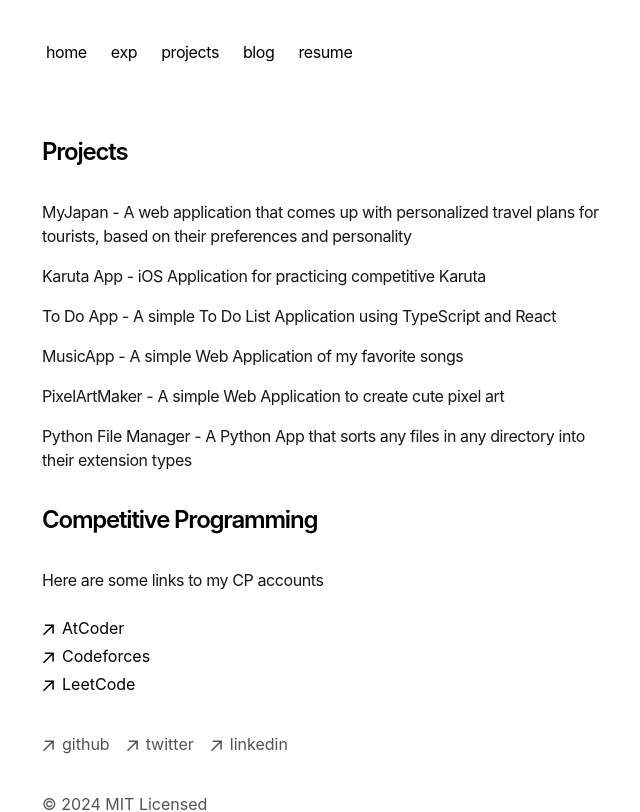
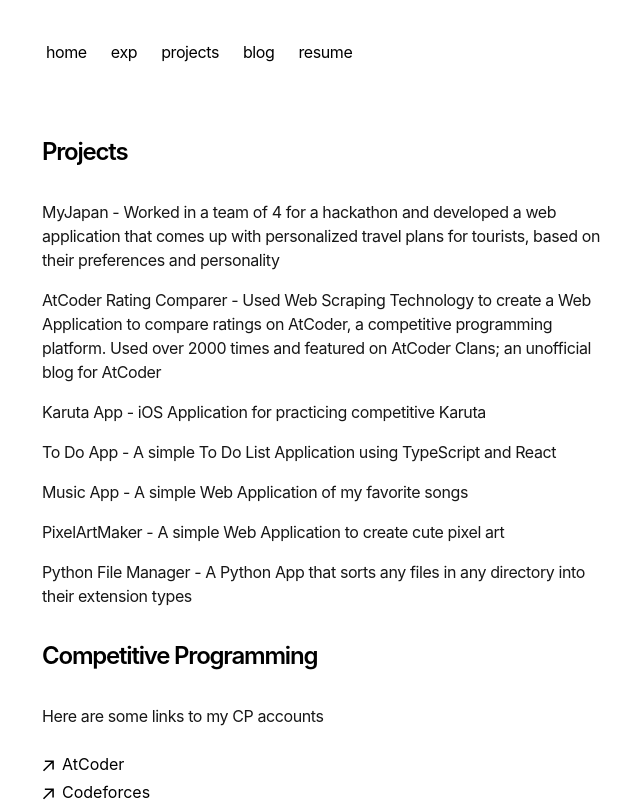
Before and after one commit to nobu-h-o/portfolio2025, a Next.js app: page /projects in a window 1280 px wide. Shown: the top 812 px of the page, without its empty margins (310-950 px from the left). Built offline with nearby package versions, Linux system fonts and the light colour scheme.

Commit message:
added projects

```diff
--- a/app/projects/page.tsx
+++ b/app/projects/page.tsx
@@ -19,8 +19,21 @@
             >
                 <div className="w-full flex flex-col md:flex-row space-x-0 md:space-x-2">
                     <p className="text-neutral-900 dark:text-neutral-100 tracking-tight">
-                        MyJapan - A web application that comes up with personalized travel plans for tourists,
+                        MyJapan - Worked in a team of 4 for a hackathon and developed
+                        a web application that comes up with personalized travel plans for tourists,
                         based on their preferences and personality
+                    </p>
+                </div>
+            </Link>
+            <Link
+                className="flex flex-col space-y-1 mb-4"
+                href='https://github.com/nobu-h-o/AtCoderRatingComparer'
+                target="_blank"
+            >
+                <div className="w-full flex flex-col md:flex-row space-x-0 md:space-x-2">
+                    <p className="text-neutral-900 dark:text-neutral-100 tracking-tight">
+                        AtCoder Rating Comparer - Used Web Scraping Technology to create a Web Application to compare ratings on AtCoder, a competitive programming platform.
+                        Used over 2000 times and featured on AtCoder Clans; an unofficial blog for AtCoder
                     </p>
                 </div>
             </Link>
@@ -53,7 +66,7 @@
             >
                 <div className="w-full flex flex-col md:flex-row space-x-0 md:space-x-2">
                     <p className="text-neutral-900 dark:text-neutral-100 tracking-tight">
-                        MusicApp - A simple Web Application of my favorite songs
+                        Music App - A simple Web Application of my favorite songs
                     </p>
                 </div>
             </Link>
```
